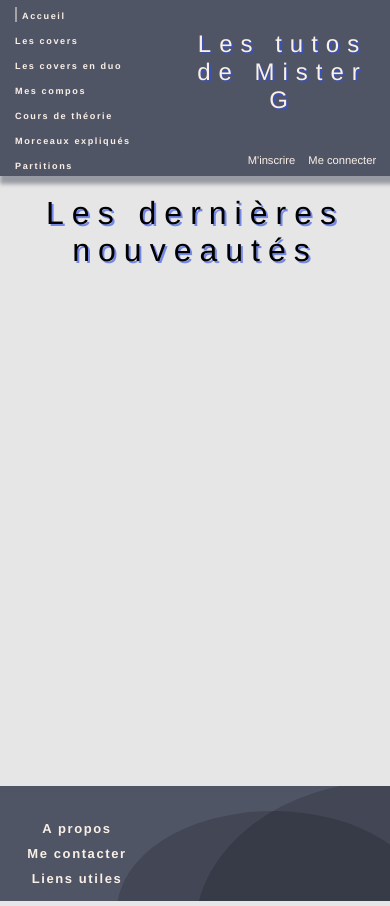
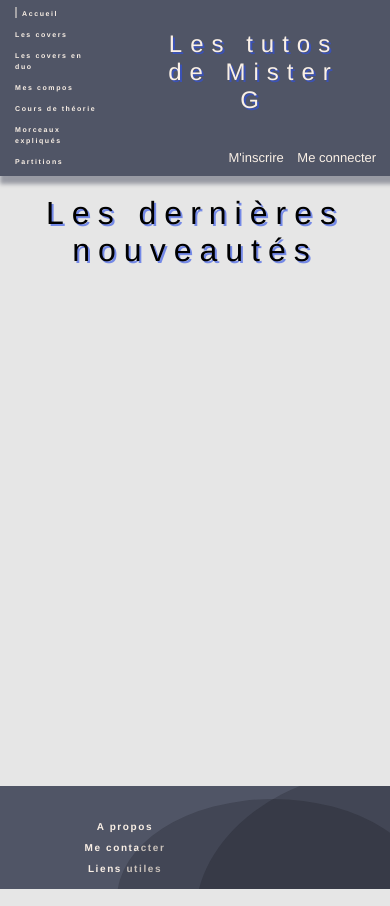
Before and after one commit to guillaume60240/les-tutos-de-misterG, a PHP site: page / in a window 390 px wide. Run offline with PHP 8.4, Linux system fonts and the light colour scheme; data that the repository does not hold is empty.

Commit message:
responsive corrigé pour les devices de - de 750px, création du affichageModel pour les fonctions d'affichage

```diff
--- a/Controllers/controller.php
+++ b/Controllers/controller.php
@@ -1,5 +1,6 @@
 <?php
 // Ce fichier contient toutes les fonctions nécessaires à l'affichage des pages avec les controlers
+require('./Models/affichageModel.php');
 require('./Models/function.php');
 require('./Models/databaseModel.php');
 require('./Models/adminModel.php');
@@ -20,7 +21,7 @@ function actualiser_session(){
     if(empty($_SESSION['pageView'])){
         $_SESSION['pageView'] = 'accueil';
     }
-    if(isset($_GET['page'])){
+    if(isset($_GET['page']) && $_GET['page'] != 'inscription' && $_GET['page'] != 'connexion'){
         $_SESSION['pageView'] = $_GET['page'];
     }
 
@@ -205,63 +206,7 @@ function deconnexion(){
     $title = 'deconnexion';
     require('./Views/deconnexionView.php');
 }
-//fonctions pour remplir les sections après les requêtes sql
-function remplirSectionVide(){
-    require('./Views/functionView/sectionVideView.php');
-}
 
-function remplirSection($video, $nomSection){
-
-        $titleVideo = $video['titre'];
-        $date = $video['created_at'];
-        $link = $video['link'];
-        $videoId = $video['id'];
-
-        require('./Views/functionView/remplirSection'.$nomSection.'View.php');
-}
-
-// function remplirEspacePerso($video){
-//     $titleVideo = $video['titre'];
-//     $date = $video['created_at'];
-//     $link = $video['link'];
-//     $videoId = $video['id'];
-
-
-// }
-function remplirSuggestion1($video){
-    $videoTitle = $video['titre'];
-    $linkS = $video['link'];
-    // echo'</br>4 derniere videos </br>';
-    // var_dump($video);
-    require('./Views/functionView/remplirSuggestion1View.php');
-}
-function afficheCommentaire($comment){
-    $userPseudo = $comment['user_pseudo'];
-    $contenu = $comment['contenu'];
-    $dateC = $comment['created_at'];
-    $commentaireUserId = $comment['userId'];
-    $idCommentaire = $comment['id'];
-    require('./Views/functionView/remplirSectionCommentaireView.php');
-    // var_dump($comment);
-}
-
-function remplirSectionPartition($partition){
-
-    $title = $partition['titre'];
-    $artiste = $partition['artiste'];
-    $link = $partition['lien'];
-
-    require('./Views/functionView/affichePartitionView.php');
-
-}
-
-//fonction pour l'affichage d'erreur
-function erreurView(){
-
-    $_SESSION['pageView'] = 'Erreur';
-    $error = 'Cette page n\'existe pas ou a été supprimée';
-    require('./Views/errorView.php');
-}
 
 //fonctions traitement des formulaires
 function traitementFormulaireInscription(){
--- a/style/defaultStyle.css
+++ b/style/defaultStyle.css
@@ -15,7 +15,7 @@ body{
 }
 .affichage{
     min-height: 70vh;
-
+    position: relative;
 }
 
 .titleSection{
--- a/style/styleHeaderFooter.css
+++ b/style/styleHeaderFooter.css
@@ -1,6 +1,9 @@
 header{
     height: 143px;
-
+    position: relative;
+}
+.entet{
+    width: 0;
 }
 nav{
     display: block;
@@ -17,7 +20,7 @@ h1{
     width: 100%;
     padding-top: 30px;
     padding-bottom: 10px;
-    position: fixed;
+    /* position: fixed; */
     box-shadow: 4px 4px 4px 4px rgba(13, 19, 44, 0.356);
     background: rgba(13, 19, 44, 0.685);
     color: linen;
@@ -85,21 +88,16 @@ h1{
     padding-bottom: 10px
 }
 .userAction{
-    margin-right: 1%;
-    margin-left: auto;
-    width: 30%;
+    padding-right: 1%;
+    margin-left: 50%;
+    width: 50%;
     text-align: right;
 }
 /*******************Style Footer**********************/
 
-/* footer{
-    bottom: 0;
-    position: absolute;
-} */
+
 .footer{
     height: 120px;
-    /* position: absolute; */
-    /* bottom: 0; */
     width: 100%;
 
 }
@@ -186,11 +184,12 @@ h1{
     }
     .nav-container{
         height: 176px;
+
     }
     nav div h1{
-        width: 75%;
+        width: 72%;
         position: absolute;
-        right: 10px;
+        left: 25%;
     }
     .messageBienvenue{
         display: none;
@@ -198,7 +197,7 @@ h1{
     .userAction{
         position: absolute;
         bottom: 10px;
-        right: 0;
+        left: 0;
         width: 50%;
         font-size: small;
         text-align: right;
@@ -215,30 +214,13 @@ h1{
     }
 }
 
-@media screen and (max-width: 630px){
-    .nav-barre{
-        width: 40%;
+@media screen and (max-width: 434px){
+    .menu-nav{
+        font-size: x-small;
     }
     nav div h1{
-        width: 60%;
-    }
-    .nav-barre2{
-        margin-left: 20px;
+        font-size: 1.5rem;
+        width: 50%;
+        left: 40%;
     }
 }
-
-@media screen and (max-width: 445px){
-    .nav-barre{
-        width: 50%;
-    }
-    nav div h1{
-        width: 50%;
-        font-size: 1.5em;
-    }
-    .userAction{
-        font-size: .7em;
-    }
-    .nav-barre2{
-        margin-left: 2px;
-    }
-}
```
Also changed, not shown: other parts of style/defaultStyle.css (+14 -38 lines), Models/affichageModel.php (added, +51 -0 lines).
